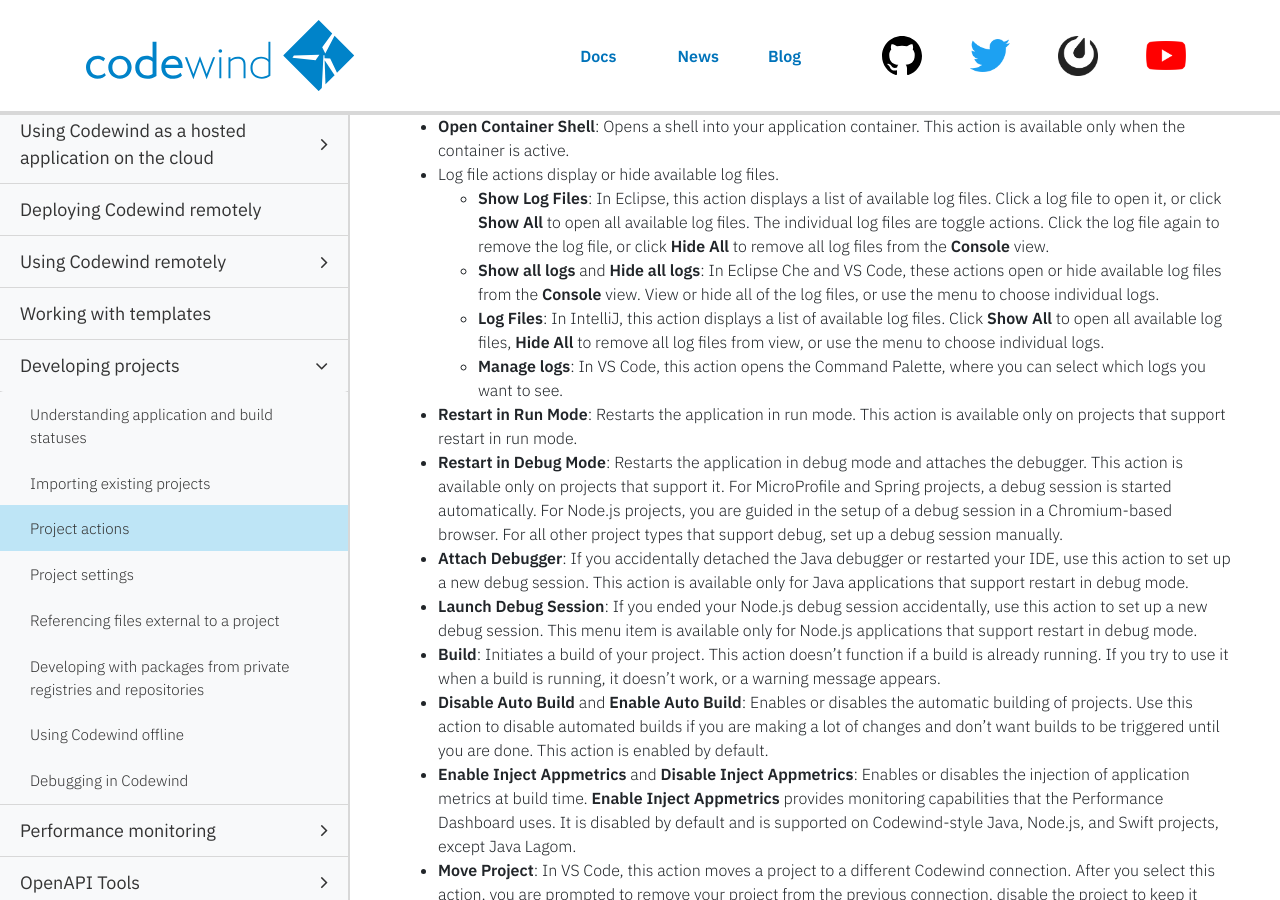
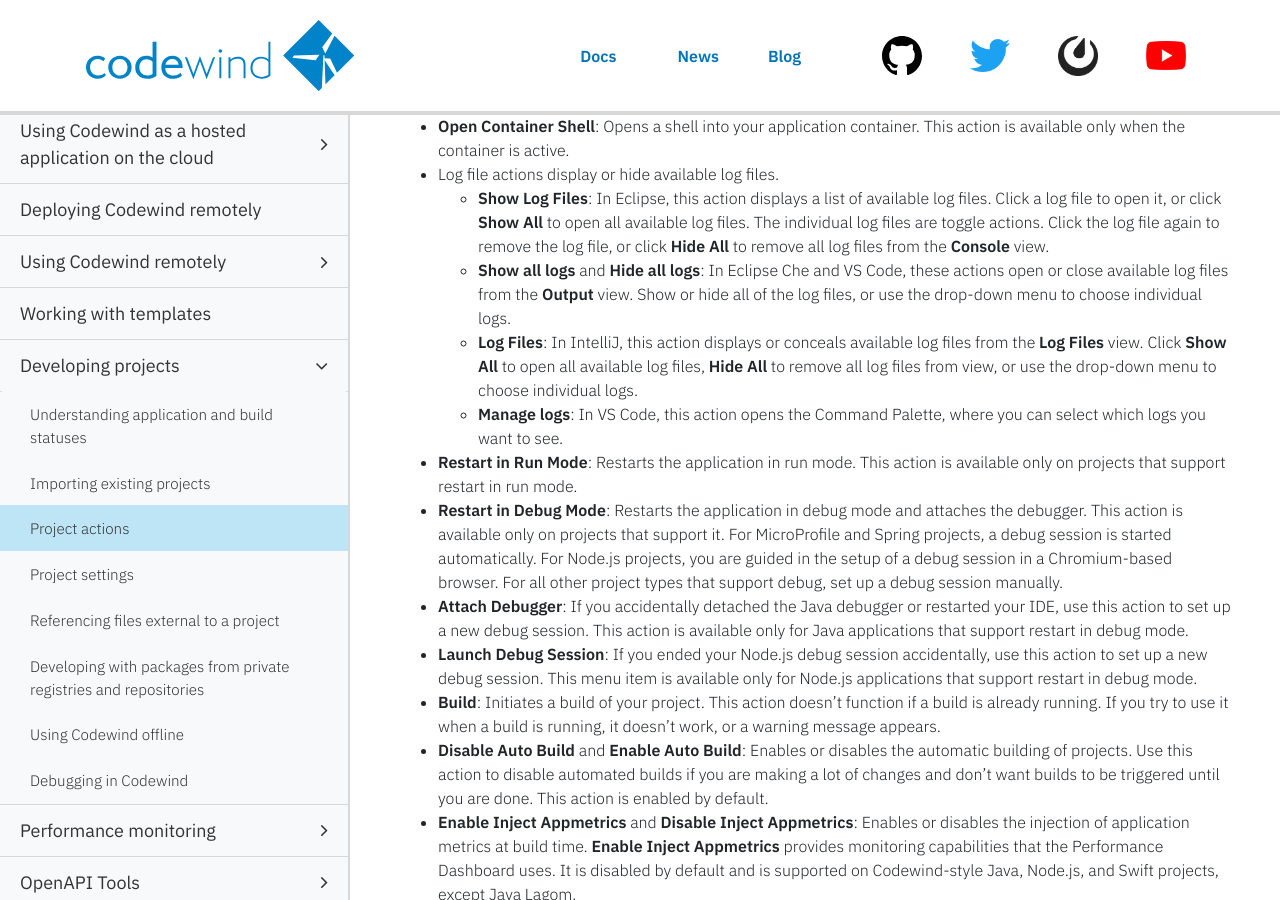
Before and after one commit to eclipse-archived/codewind-docs, a Jekyll site: the page built from docs/_documentations/project-actions.md, in a window 1280 px wide and 900 px high, scrolled down 558 px. Built offline with Jekyll 4.4.1, drawn with Linux system fonts in a browser that asks for light colours; nearby versions of some CDN libraries; comment, search, counter and statistics services are not loaded.

Commit message:
Incorporating feedback regarding log file content

```diff
--- a/docs/_documentations/project-actions.md
+++ b/docs/_documentations/project-actions.md
@@ -21,8 +21,8 @@ Some actions open the default browser. If the default browser cannot handle the
 - **Open Container Shell**: Opens a shell into your application container. This action is available only when the container is active.
 - Log file actions display or hide available log files.
   - **Show Log Files**: In Eclipse, this action displays a list of available log files. Click a log file to open it, or click **Show All** to open all available log files. The individual log files are toggle actions. Click the log file again to remove the log file, or click **Hide All** to remove all log files from the **Console** view.
-  - **Show all logs** and **Hide all logs**: In Eclipse Che and VS Code, these actions open or hide available log files from the **Console** view. View or hide all of the log files, or use the menu to choose individual logs.
-  - **Log Files**: In IntelliJ, this action displays a list of available log files. Click **Show All** to open all available log files, **Hide All** to remove all log files from view, or use the menu to choose individual logs.
+  - **Show all logs** and **Hide all logs**: In Eclipse Che and VS Code, these actions open or close available log files from the **Output** view. Show or hide all of the log files, or use the drop-down menu to choose individual logs.
+  - **Log Files**: In IntelliJ, this action displays or conceals available log files from the **Log Files** view. Click **Show All** to open all available log files, **Hide All** to remove all log files from view, or use the drop-down menu to choose individual logs.
   - **Manage logs**: In VS Code, this action opens the Command Palette, where you can select which logs you want to see.
 - **Restart in Run Mode**: Restarts the application in run mode. This action is available only on projects that support restart in run mode.
 - **Restart in Debug Mode**: Restarts the application in debug mode and attaches the debugger. This action is available only on projects that support it. For MicroProfile and Spring projects, a debug session is started automatically. For Node.js projects, you are guided in the setup of a debug session in a Chromium-based browser. For all other project types that support debug, set up a debug session manually.
```
